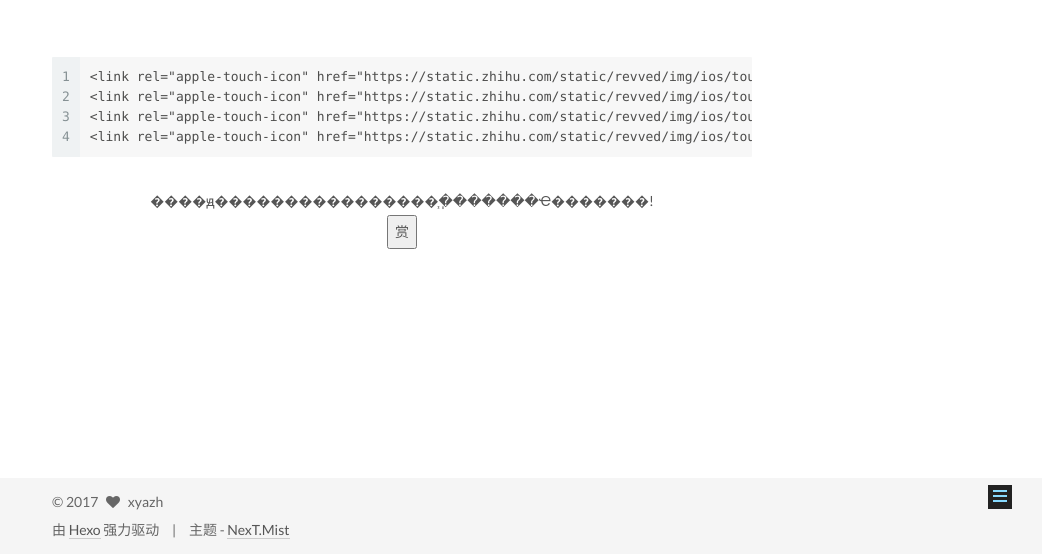
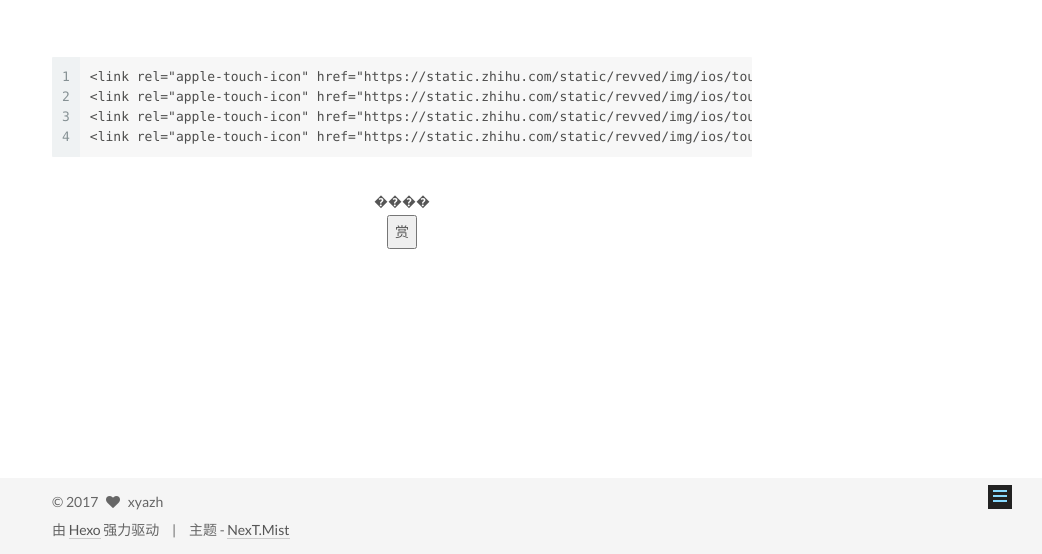
Before and after one commit to xyazh515/xyazh515.github.io, a plain HTML site: page 2017/02/24/搜索/index.html in a window 1280 px wide. Shown: the part 246-800 px from the top of the page, without its empty margins (238-1280 px from the left). Drawn offline with Linux system fonts and the light colour scheme.

Commit message:
Hexo update

```diff
--- a/2017/02/24/搜索/index.html
+++ b/2017/02/24/搜索/index.html
@@ -347,7 +347,7 @@
 
 
   <div style="padding: 10px 0; margin: 20px auto; width: 90%; text-align: center;">
-    <div>����ԭ����������������֧�ֽ������Ҽ�������!</div>
+    <div>����</div>
     <button id="rewardButton" disable="enable" onclick="var qr = document.getElementById('QR'); if (qr.style.display === 'none') {qr.style.display='block';} else {qr.style.display='none'}">
       <span>赏</span>
     </button>
```
